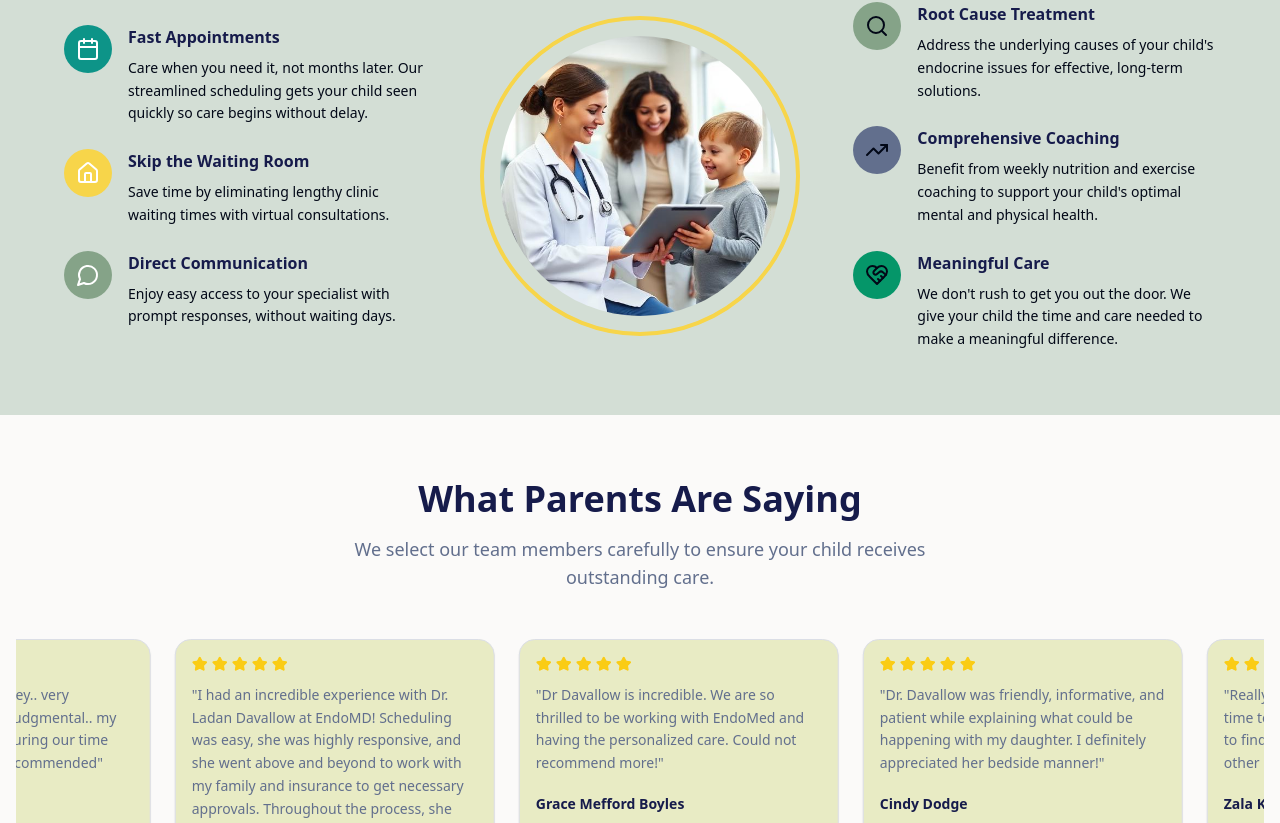
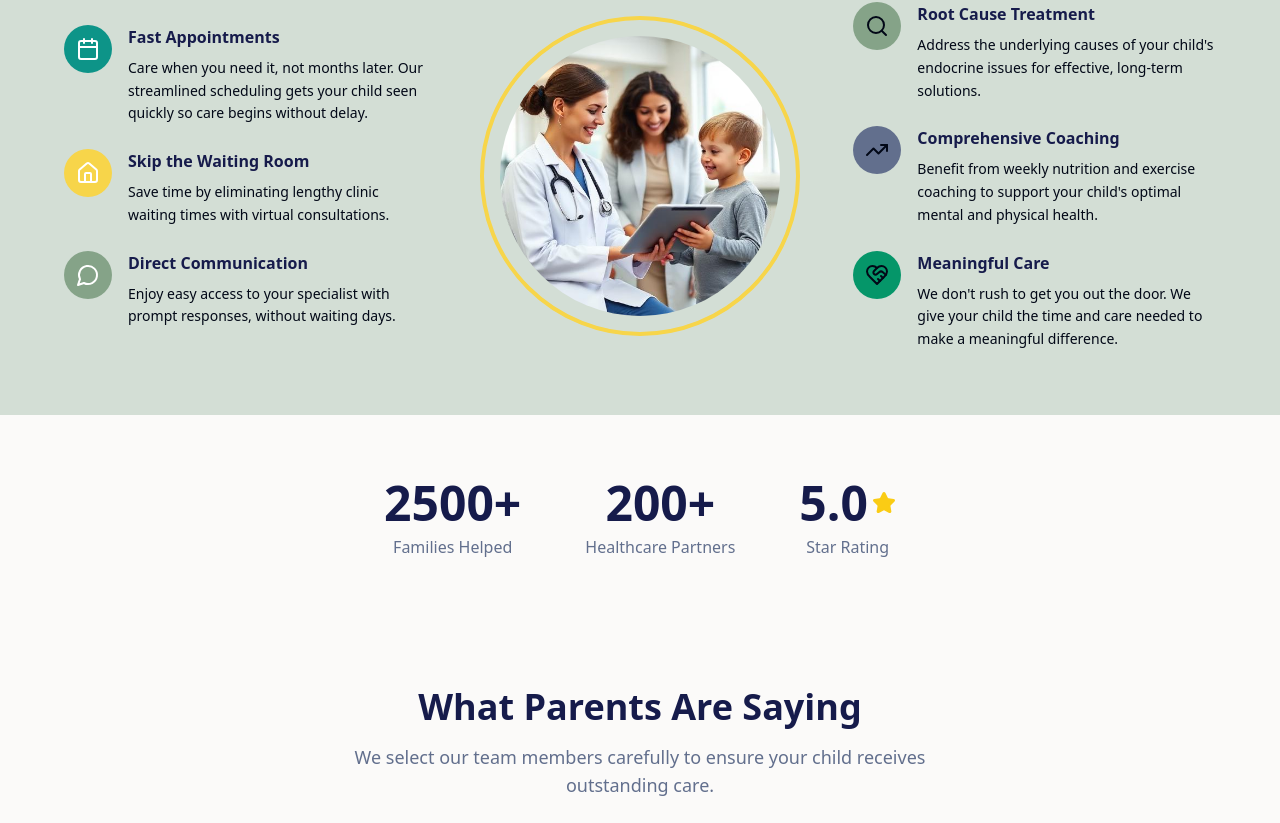
Before and after one commit to EndoMDHealth/endomdhealth_frontend, a React (Vite) app: page / in a window 1280 px wide. Shown: the part 3098-3921 px from the top of the page. Built offline with nearby package versions, Linux system fonts and the light colour scheme; the HTML template or start-up script is replaced by a standard one.

Commit message:
Add statistics section

```diff
--- /dev/null
+++ b/src/components/StatsSection.tsx
@@ -0,0 +1,41 @@
+import { Star } from "lucide-react";
+
+const StatsSection = () => {
+  const stats = [
+    {
+      value: "2500+",
+      label: "Families Helped",
+    },
+    {
+      value: "200+",
+      label: "Healthcare Partners",
+    },
+    {
+      value: "5.0",
+      label: "Star Rating",
+      icon: <Star className="h-6 w-6 text-yellow-400 fill-current inline-block ml-1" />,
+    },
+  ];
+
+  return (
+    <section className="py-16 bg-background">
+      <div className="container mx-auto px-4">
+        <div className="flex flex-col md:flex-row items-center justify-center gap-8 md:gap-16">
+          {stats.map((stat, index) => (
+            <div key={index} className="text-center">
+              <div className="text-4xl md:text-5xl font-bold text-primary mb-2 flex items-center justify-center">
+                {stat.value}
+                {stat.icon}
+              </div>
+              <p className="text-sm md:text-base text-muted-foreground">
+                {stat.label}
+              </p>
+            </div>
+          ))}
+        </div>
+      </div>
+    </section>
+  );
+};
+
+export default StatsSection;
--- a/src/pages/Index.tsx
+++ b/src/pages/Index.tsx
@@ -5,6 +5,7 @@ import PartnerCTASection from "@/components/PartnerCTASection";
 import WaitTimeSection from "@/components/WaitTimeSection";
 import ConcernsSection from "@/components/ConcernsSection";
 import WhyChooseSection from "@/components/WhyChooseSection";
+import StatsSection from "@/components/StatsSection";
 import TestimonialsSection from "@/components/TestimonialsSection";
 import FAQSection from "@/components/FAQSection";
 import Footer from "@/components/Footer";
@@ -20,6 +21,7 @@ const Index = () => {
         <WaitTimeSection />
         <ConcernsSection />
         <WhyChooseSection />
+        <StatsSection />
         <TestimonialsSection />
         <FAQSection />
       </main>
```
